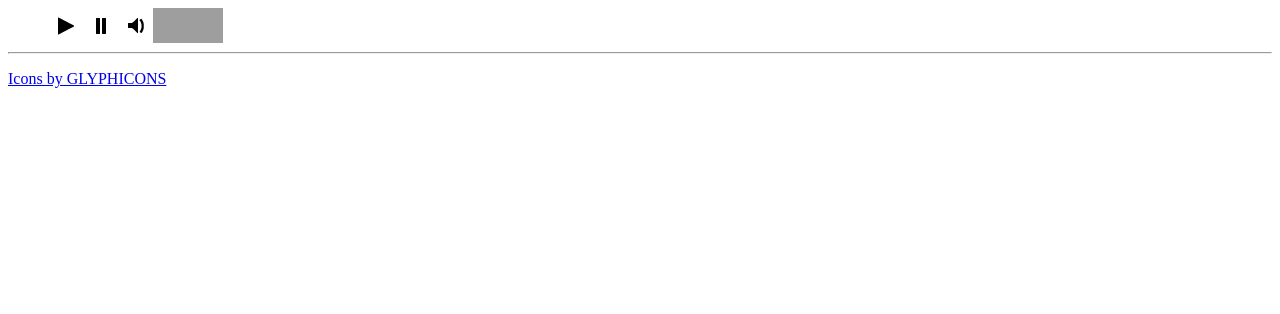
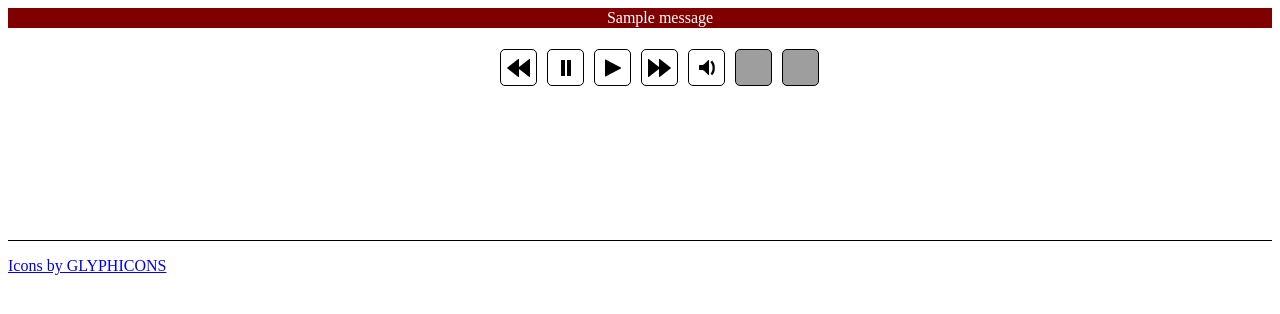
Before and after one commit to willist/remote_control, a Flask app: page / in a window 1280 px wide. Shown: the top 314 px of the page. Run offline with Flask 2, Linux system fonts and the light colour scheme; one stand-in notice (Sample message) is shown; grey boxes are pictures that could not be loaded.

Commit message:
Update this stupid thing.

```diff
--- a/app.py
+++ b/app.py
@@ -1,7 +1,21 @@
-from flask import Flask, render_template, redirect, url_for
-from sh import totem
+from flask import Flask, render_template, redirect, url_for, flash
+from sh import totem, ErrorReturnCode
+
+from contextlib import contextmanager
 
 app = Flask(__name__)
+
+app.config['DEBUG'] = True
+app.config['SECRET_KEY'] = 'cheese'
+
+
+@contextmanager
+def hide_errors():
+    try:
+        yield
+    except ErrorReturnCode:
+        flash('Oops, I screwed something up.')
+
 
 @app.route('/')
 def index():
@@ -10,32 +24,38 @@ def index():
 @app.route('/play/')
 @app.route('/pause/')
 def play_pause():
-    totem("--play-pause")
+    with hide_errors():
+        totem("--play-pause")
     return redirect(url_for('index'))
 
 @app.route('/volume/up/')
 def volume_up():
-    totem("--volume-up")
+    with hide_errors():
+    	totem("--volume-up")
     return redirect(url_for('index'))
 
 @app.route('/volume/down/')
 def volume_down():
-    totem("--volume-down")
+    with hide_errors():
+        totem("--volume-down")
     return redirect(url_for('index'))
 
 @app.route('/fullscreen/')
 def fullscreen():
-    totem('--fullscreen')
+    with hide_errors():
+        totem('--fullscreen')
     return redirect(url_for('index'))
 
 @app.route('/seek/backward/')
 def backward():
-    totem('--seek-bwd')
+    with hide_errors():
+        totem('--seek-bwd')
     return redirect(url_for('index'))
 
 @app.route('/seek/foreward/')
 def forward():
-    totem('--seek-fwd')
+    with hide_errors():
+        totem('--seek-fwd')
     return redirect(url_for('index'))
 
 if __name__ == "__main__":
--- a/static/css/app.css
+++ b/static/css/app.css
@@ -4,11 +4,21 @@
     background-position:center center;
     background-repeat:no-repeat;
     padding: 5px;
+    margin: 5px;
     display: block;
+    border: 1px solid black;
+    border-radius: 5px;
 }
 
 .control-panel {
+    width: 100%;
+    height: 25%;
+    display: block;
+    border-bottom: 1px solid black;
+}
+.control-panel ul {
     margin: 0 auto;
+    width: 330px;
 }
 .control-panel li {
     list-style-type:none;
@@ -34,3 +44,19 @@
 .fullscreen {
     background-image:url('/static/images/glyphicons_215_resize_full.png');
 }
+
+.forward {
+    background-image:url('/static/images/glyphicons_176_forward.png');
+}
+
+.rewind {
+    background-image:url('/static/images/glyphicons_172_rewind.png');
+}
+
+.flashes {
+    list-style-type: none;
+    color: white;
+    background: maroon;
+    border: 1px solid maroon;
+    text-align: center;
+}
--- a/templates/index.html
+++ b/templates/index.html
@@ -3,22 +3,26 @@
     <link rel="stylesheet" href="/static/css/app.css">
   </head>
   <body>
+    {% with messages = get_flashed_messages(with_categories=true) %}
+    {% if messages %}
+    <ul class="flashes">
+    {% for category, message in messages %}
+      <li class="{{ category }}">{{ message }}</li>
+    {% endfor %}
+    </ul>
+    {% endif %}
+    {% endwith %}
     <div class="control-panel">
       <ul>
+        <li><a class="icon rewind" href="/seek/backward/"></a></li>
+        <li><a class="icon pause" href="/pause/"></a></li>
         <li><a class="icon play" href="/play/"></a></li>
-        <li><a class="icon pause" href="/pause/"></a></li>
+        <li><a class="icon forward" href="/seek/foreward/"></a></li>
         <li><a class="icon volume-down" href="/volume/down/"></a></li>
         <li><a class="icon volume-up" href="/volume/up/"></a></li>
         <li><a class="icon fullscreen" href="/fullscreen/"></a></li>
-    {#
-        <li><a class="icon arrowleft" href="/seek/backward/"></a></li>
-        <li><a class="icon arrowright" href="/seek/foreward/"></a></li>
-    #}
       </ul>
     </div>
-    <br>
-    <br>
-    <hr />
     <ul>
     {% for file in file_list %}
       <li>{{ file }}</li>
```
